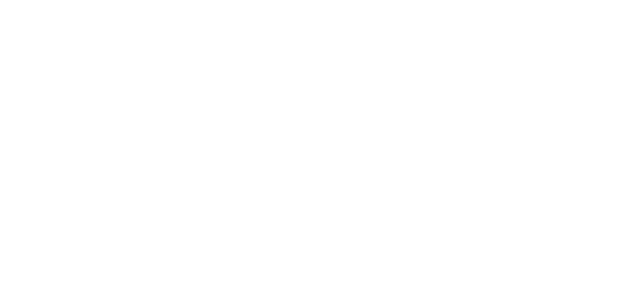
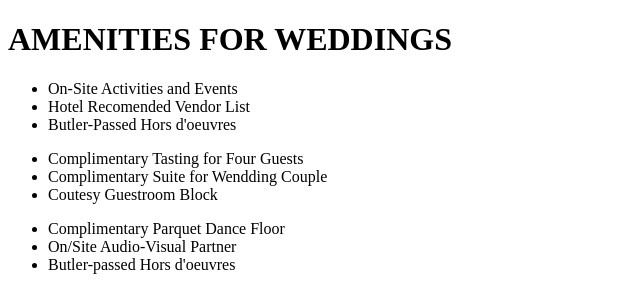
Before and after one commit to yoan-morales/Dev-test, a plain HTML site: page index.html in a window 1280 px wide. Shown: the whole page, without its empty margins (0-640 px from the left). Drawn offline with Linux system fonts and the light colour scheme.

Commit message:
Agrego la primera seccion del proyecto y creo archivos CSS, JS y creo una carpeta para almacenar las imagenes

```diff
--- a/index.html
+++ b/index.html
@@ -7,6 +7,23 @@
     <title>Developer Test</title>
 </head>
 <body>
-
+    <div class="title">
+        <h1>AMENITIES FOR <SPan>WEDDINGS</SPan></h1>
+        <ul>
+            <li>On-Site Activities and Events</li>
+            <li>Hotel Recomended Vendor List</li>
+            <li>Butler-Passed Hors d'oeuvres</li>
+        </ul>
+        <ul>
+            <li>Complimentary Tasting for Four Guests</li>
+            <li>Complimentary Suite for Wendding Couple</li>
+            <li>Coutesy Guestroom Block</li>
+        </ul>
+        <ul>
+        <li>Complimentary Parquet Dance Floor</li>
+        <li>On/Site Audio-Visual Partner</li>
+        <li>Butler-passed Hors d'oeuvres</li>
+        </ul>
+    </div>
 </body>
 </html>
```
Also changed, not shown: estilos.css (added), slider.js (added).
